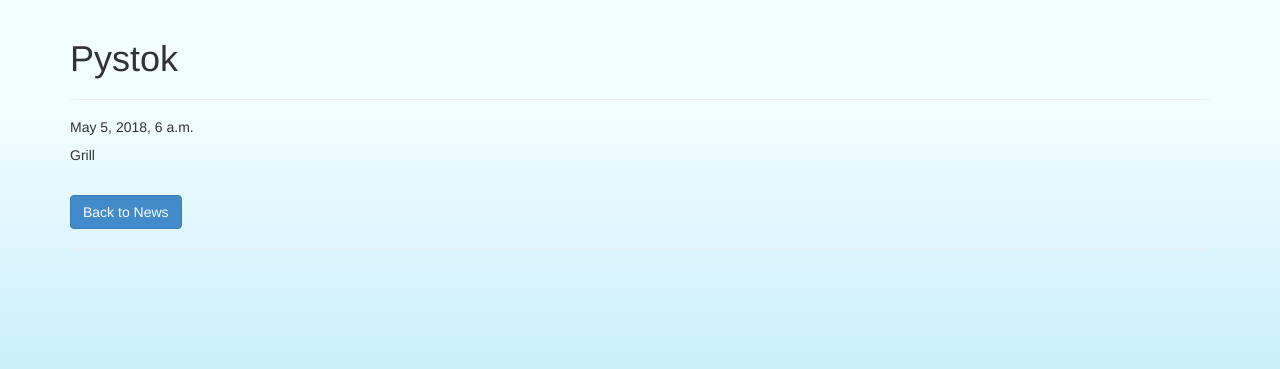
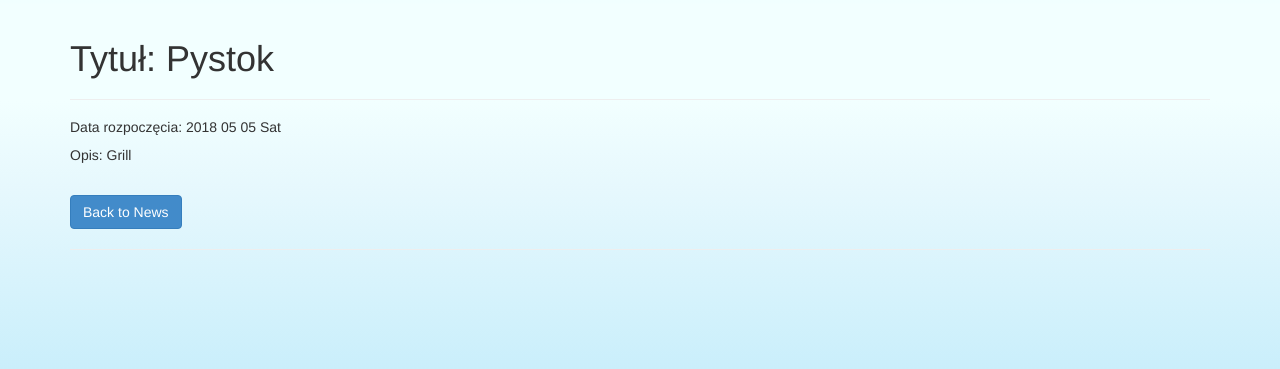
Before and after one commit to Meizoo/NewsCenter, a Django app: template NewsCenter/NewsCenter/app/templates/app/details.html in a window 1280 px wide. Shown: the part 51-420 px from the top of the page. Run offline with Django 3.2, Linux system fonts and the light colour scheme; data comes from the database, SQL or seed files in the repository; both versions use the stored data as it was after the commit; tables that the repository leaves empty hold one stand-in row (values such as "Sample post"); the template is opened without the code that fills it: values that come from a table or form of the project are taken from there, most other values are stand-ins (such as "Sample title", 1, 10 or a date in 2020); some libraries are stand-ins or nearby versions.

```diff
--- a/NewsCenter/NewsCenter/app/templates/app/calendar.html
+++ b/NewsCenter/NewsCenter/app/templates/app/calendar.html
@@ -4,7 +4,7 @@
 	<h2> {{ new.title }} </h2>
 	<h4> {{ new.date }} </h4>
 	<p>
-		 {{ new.description }}
+		 {{ new.description|truncatechars:50 }}
 	</p>
 	<button onclick="window.location='{% url 'details' pk=new.id %}'" type="button"	class="btn btn-primary">View Details</button>
 </div>
--- a/NewsCenter/NewsCenter/app/templates/app/details.html
+++ b/NewsCenter/NewsCenter/app/templates/app/details.html
@@ -2,10 +2,10 @@
 
 {% block content %}
 <div>
-    <h1> {{new.title}} </h1>
+    <h1> Tytuł: {{new.title}} </h1>
 	<hr />
-	<h5> {{new.date}} </h5>
-	<p>  {{new.description}} </p>
+	<h5> Data rozpoczęcia: {{new.date|date:"Y m d D"}} </h5>
+	<p>  Opis: {{new.description}} </p>
 	<br />
 	<button onclick="window.location='{% url 'news' %}'" class="btn btn-primary">Back to News</button>
 </div>
```
Also changed, not shown: NewsCenter/NewsCenter/app/templates/app/news.html (+0 -8 lines), NewsCenter/NewsCenter/db.sqlite3.
